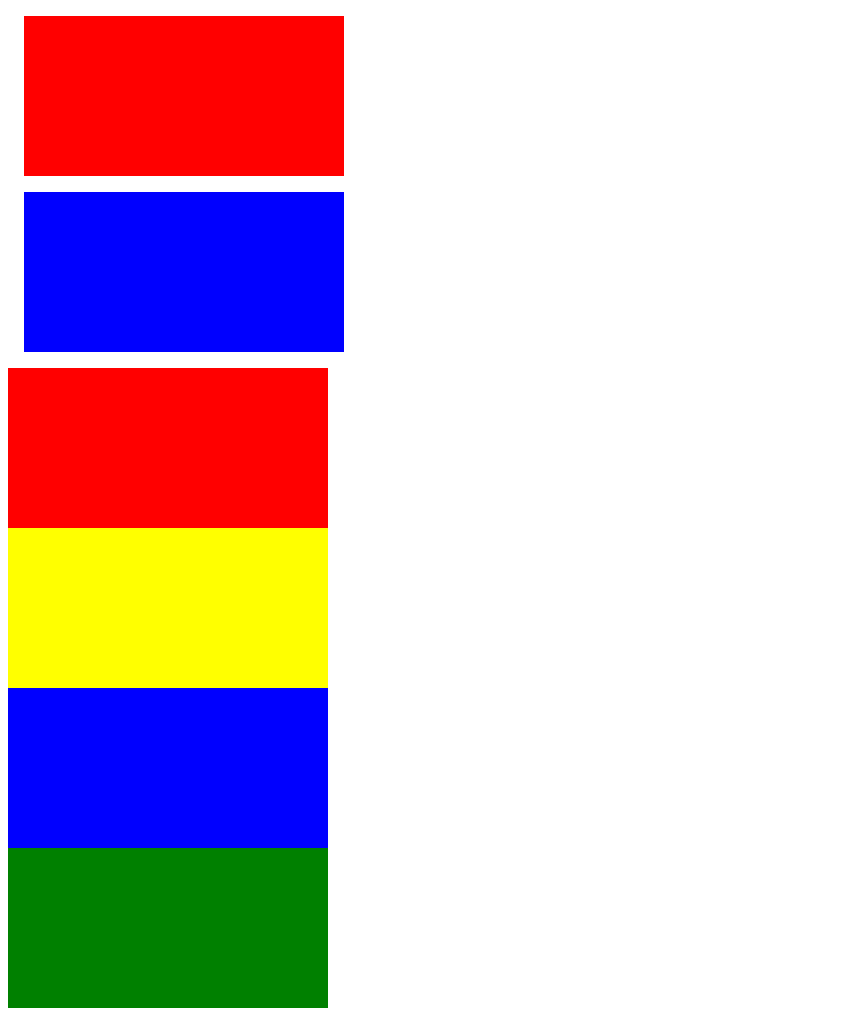
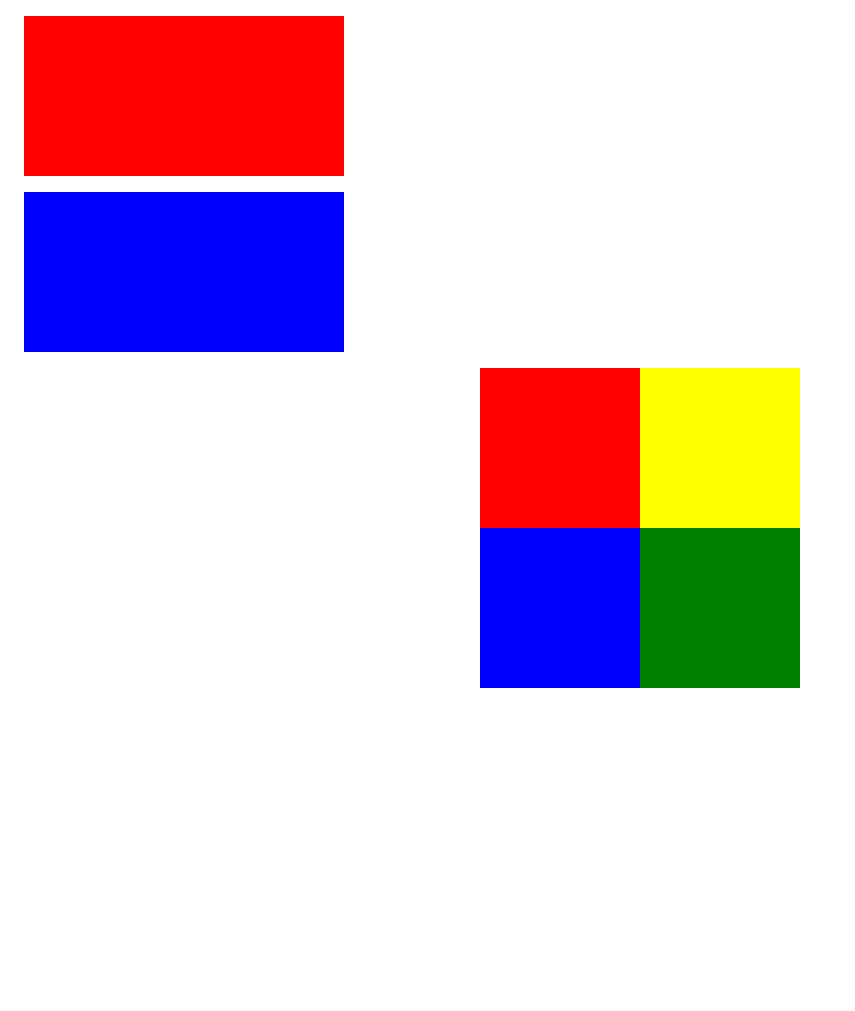
Before and after one commit to DrewDevero/Week1_Day3_MorningLab, a plain HTML site: page index.html in a window 1280 px wide. Shown: the whole page, without its empty margins (0-855 px from the left). After the commit the page ends 800 px from the top, so only its background shows below. Drawn offline with Linux system fonts and the light colour scheme.

Commit message:
altered css file for shape position and sizing

```diff
--- a/css/index.css
+++ b/css/index.css
@@ -19,30 +19,27 @@
 #box2:hover {
     width: 40rem;
 }
-#main {
-
+.main {
+    display: grid;
+    grid-template-columns: 10rem 10rem;
+    grid-template-rows: 10rem 10rem;
+    justify-content: center;
 }
 #box3 {
     background: red;
-    height: 20vh;
-    width: 20rem;
-    transition: width 1s ease-in-out;
+    grid-column: 1/2;
 }
 #box4 {
     background: yellow;
-    height: 20vh;
-    width: 20rem;
-    transition: width 1s ease-in-out;
+    grid-column: 2/3;
 }
 #box5 {
     background: blue;
-    height: 20vh;
-    width: 20rem;
-    transition: width 1s ease-in-out;
+    grid-column: 1/2;
+    grid-row: 2/3;
 }
 #box6 {
     background: green;
-    height: 20vh;
-    width: 20rem;
-    transition: width 1s ease-in-out;
+    grid-column: 2/3;
+    grid-row: 2/3;
 }
```
